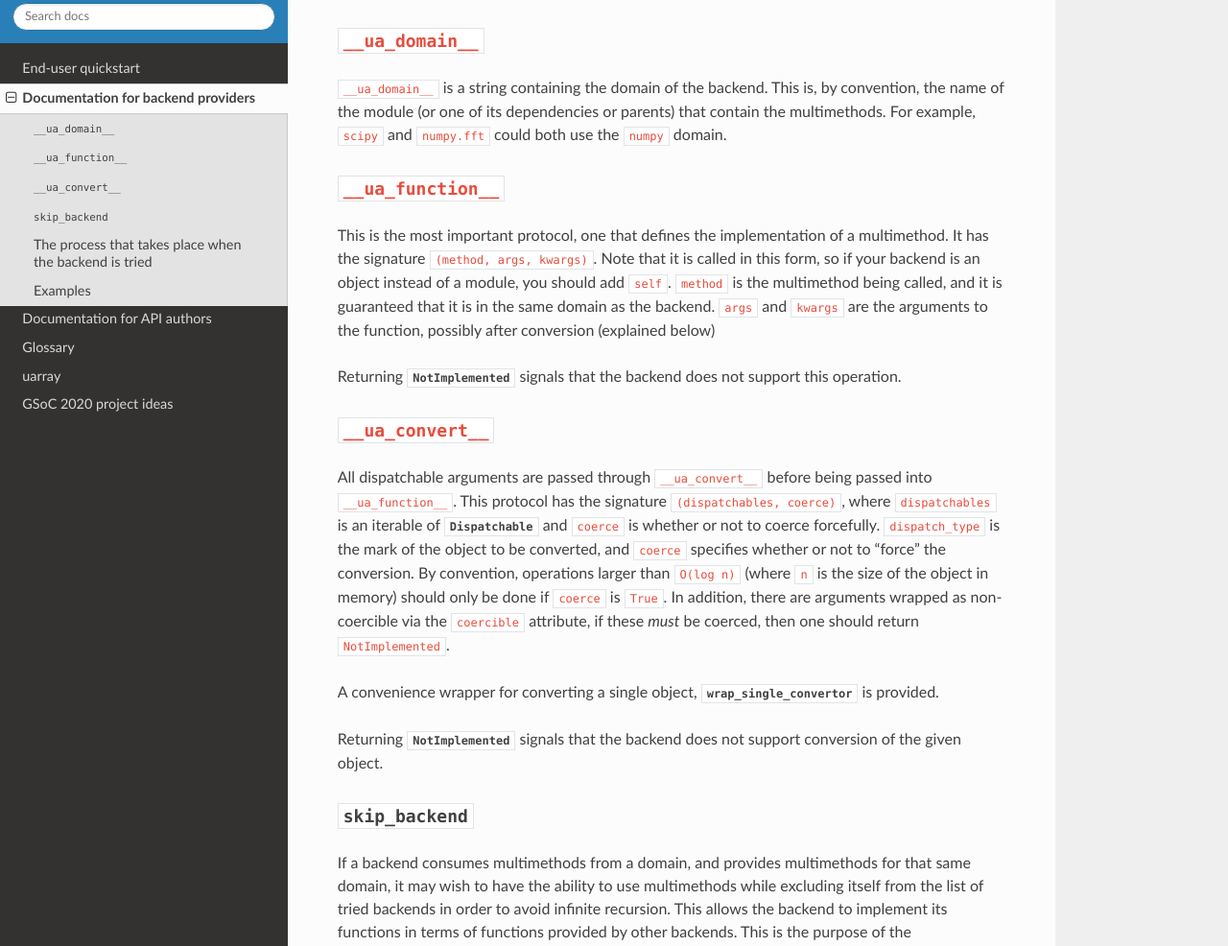
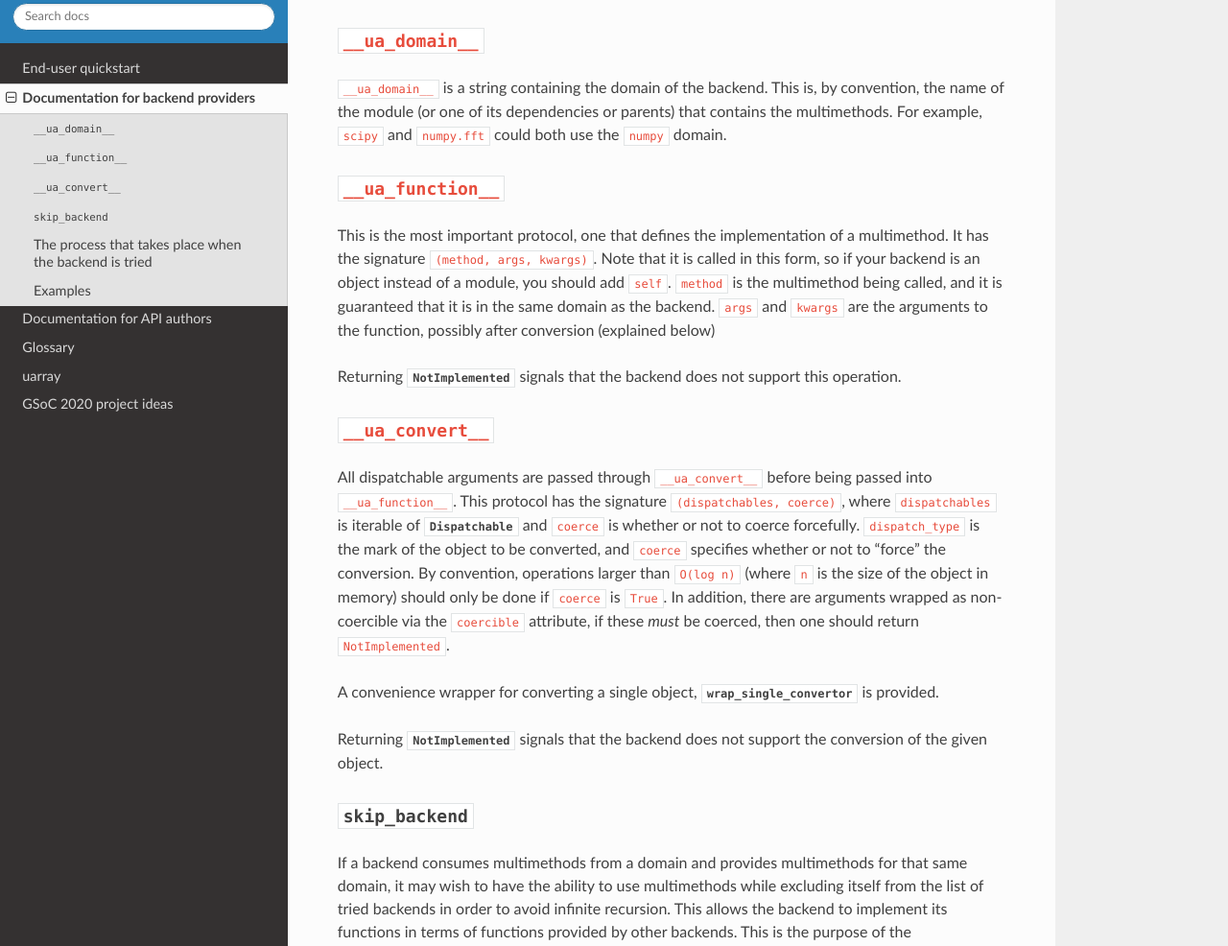
Before and after one commit to Quansight-Labs/uarray, a Sphinx documentation site: the page built from docs/libauthor_docs.rst, in a window 1280 px wide and 1400 px high. Shown: the part 308-1294 px from the top of the window at 96% size. Built offline with Sphinx 7.4.7 and the Read the Docs theme 2.0.0, drawn with Linux system fonts in a browser that asks for light colours; the version number could not be read and is left out; some of the changed text lies outside the part shown.

Commit message:
Fix grammatical errors.

```diff
--- a/docs/libauthor_docs.rst
+++ b/docs/libauthor_docs.rst
@@ -19,7 +19,7 @@ the last is optional.
 
 ``__ua_domain__`` is a string containing the domain of the backend. This is,
 by convention, the name of the module (or one of its dependencies or parents)
-that contain the multimethods. For example, ``scipy`` and ``numpy.fft`` could
+that contains the multimethods. For example, ``scipy`` and ``numpy.fft`` could
 both use the ``numpy`` domain.
 
 ``__ua_function__``
@@ -41,7 +41,7 @@ operation.
 
 All dispatchable arguments are passed through ``__ua_convert__`` before being
 passed into ``__ua_function__``. This protocol has the signature
-``(dispatchables, coerce)``, where ``dispatchables`` is an iterable of
+``(dispatchables, coerce)``, where ``dispatchables`` is iterable of
 :obj:`Dispatchable` and ``coerce`` is whether or not to coerce forcefully.
 ``dispatch_type`` is the mark of the object to be converted, and ``coerce``
 specifies whether or not to "force" the conversion. By convention, operations
@@ -53,13 +53,13 @@ coerced, then one should return ``NotImplemented``.
 A convenience wrapper for converting a single object,
 :obj:`wrap_single_convertor` is provided.
 
-Returning :obj:`NotImplemented` signals that the backend does not support
+Returning :obj:`NotImplemented` signals that the backend does not support the
 conversion of the given object.
 
 :obj:`skip_backend`
 -------------------
 
-If a backend consumes multimethods from a domain, and provides multimethods
+If a backend consumes multimethods from a domain and provides multimethods
 for that same domain, it may wish to have the ability to use multimethods while
 excluding itself from the list of tried backends in order to avoid infinite
 recursion. This allows the backend to implement its functions in terms of
@@ -70,7 +70,7 @@ The process that takes place when the backend is tried
 ------------------------------------------------------
 
 First of all, the backend's ``__ua_convert__`` method is tried. If this returns
-:obj:`NotImplemented`, then the backend is skipped, otherwise its
+:obj:`NotImplemented`, then the backend is skipped, otherwise, its
 ``__ua_function__`` protocol is tried. If a value other than
 :obj:`NotImplemented` is returned, it is assumed to be the final
 return value. Any exceptions raised are propagated up the call stack, except a
```
